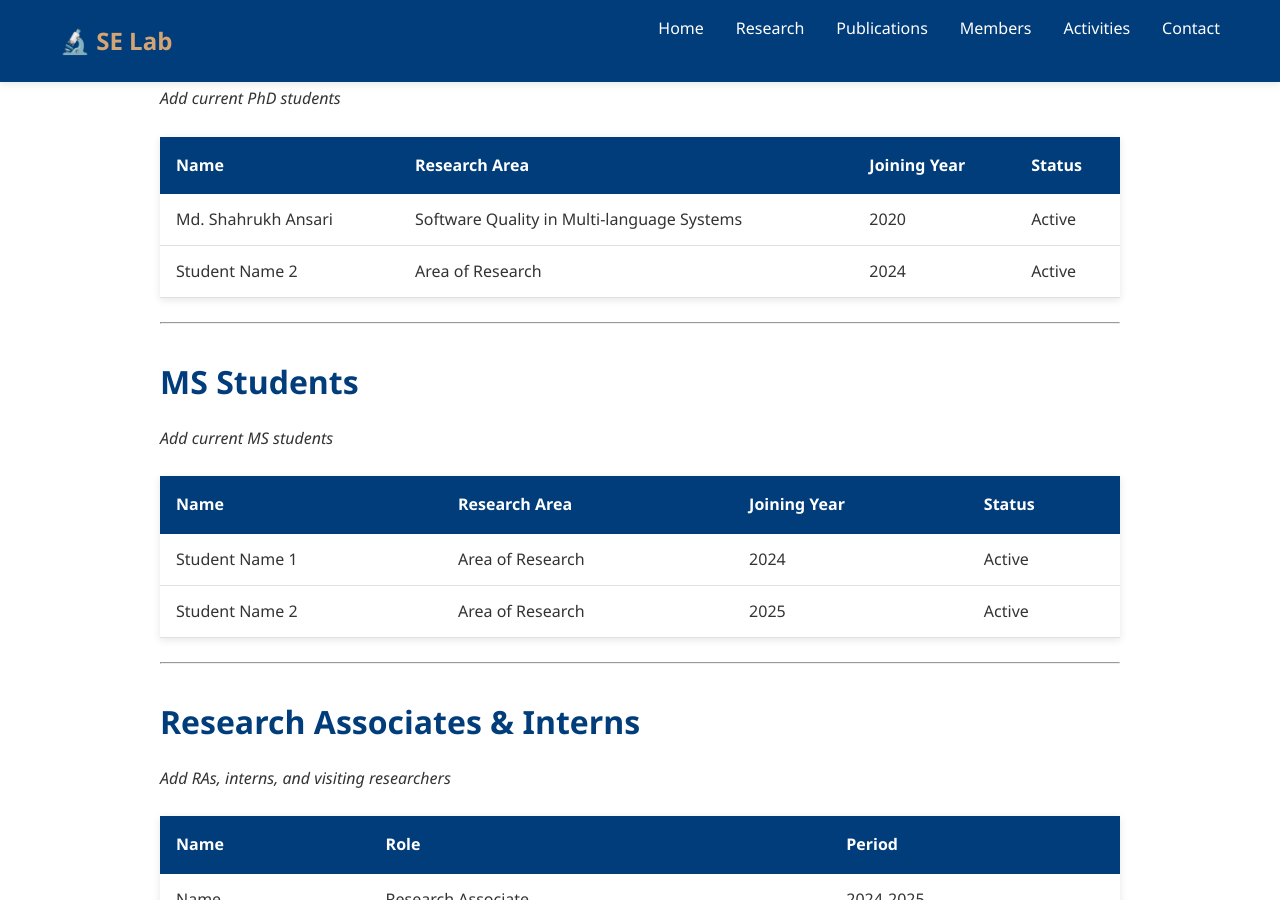
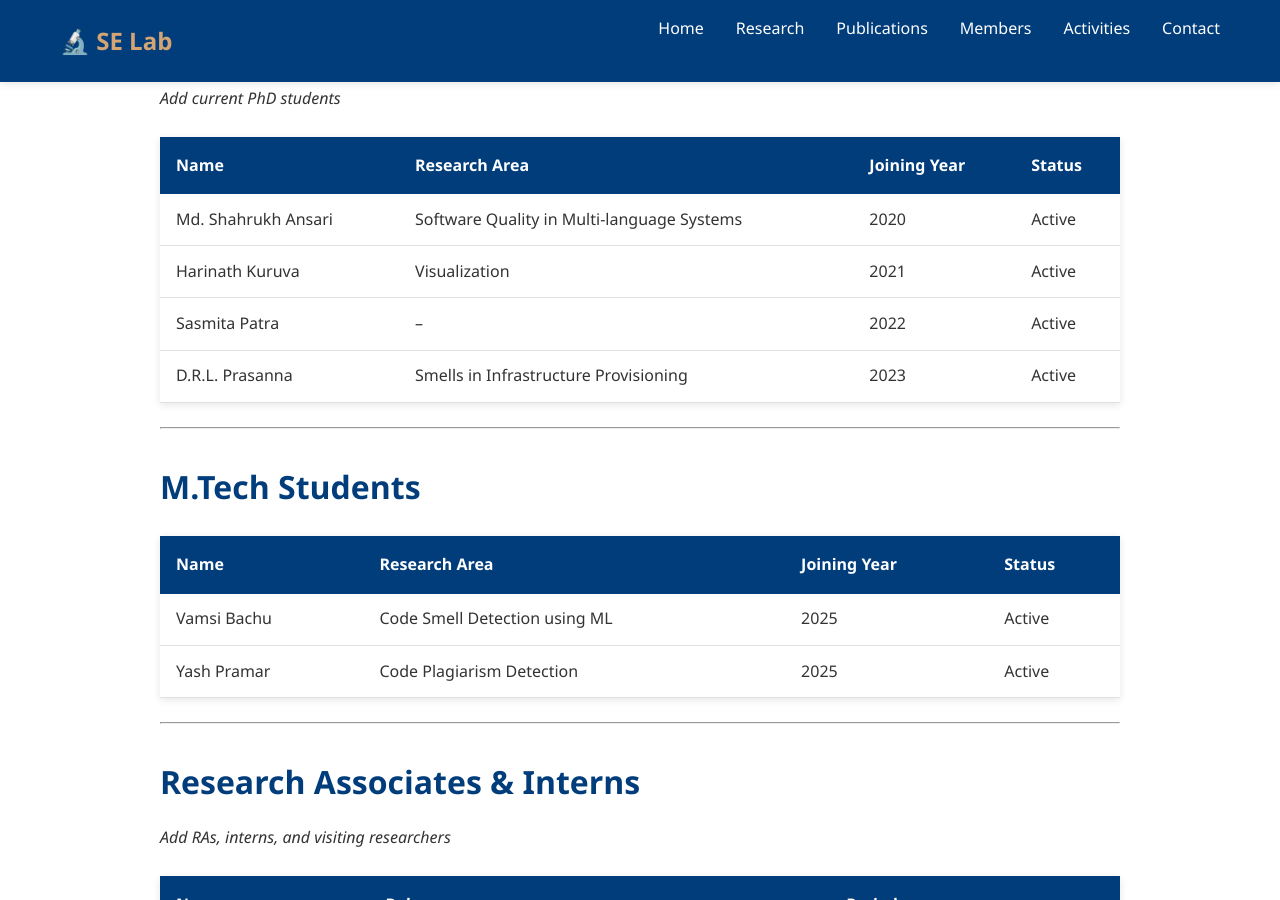
Before and after one commit to shahrukh-uohyd/SE-Lab, a Jekyll site: the page built from members.md, in a window 1280 px wide and 900 px high, scrolled down 656 px. Built offline with Jekyll 4.4.1, drawn with Linux system fonts in a browser that asks for light colours.

Commit message:
Update members.md

```diff
--- a/members.md
+++ b/members.md
@@ -26,18 +26,19 @@ title: Members
 | Name | Research Area | Joining Year | Status |
 |------|---------------|--------------|--------|
 | Md. Shahrukh Ansari | Software Quality in Multi-language Systems | 2020 | Active |
-| Student Name 2 | Area of Research | 2024 | Active |
+| Harinath Kuruva | Visualization | 2021 | Active |
+|Sasmita Patra|--|2022| Active |
+D.R.L. Prasanna | Smells in Infrastructure Provisioning | 2023 | Active |
 
 ---
 
-## MS Students
+## M.Tech Students
 
-*Add current MS students*
 
 | Name | Research Area | Joining Year | Status |
 |------|---------------|--------------|--------|
-| Student Name 1 | Area of Research | 2024 | Active |
-| Student Name 2 | Area of Research | 2025 | Active |
+| Vamsi Bachu | Code Smell Detection using ML | 2025 | Active |
+| Yash Pramar | Code Plagiarism Detection | 2025 | Active |
 
 ---
 
```
